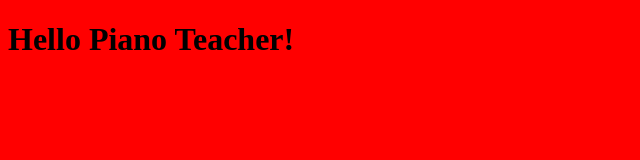
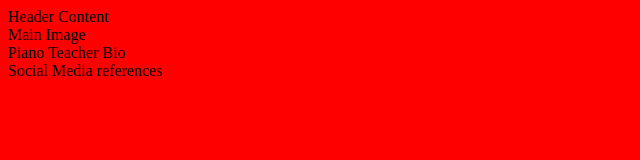
Before and after one commit to MoniMurray/piano-teacher, a plain HTML site: page index.html in a window 1280 px wide. Shown: the whole page, without its empty margins (0-640 px from the left). Drawn offline with Linux system fonts and the light colour scheme.

Commit message:
Add layout to body

```diff
--- a/index.html
+++ b/index.html
@@ -15,7 +15,11 @@
 </head>
 
 <body>
-    <h1>Hello Piano Teacher!</h1>
+    <header>Header Content</header>
+    <section>Main Image</section>
+    <section>Piano Teacher Bio</section>
+    <footer>Social Media references</footer>
+
 </body>
 
 </html>
```
